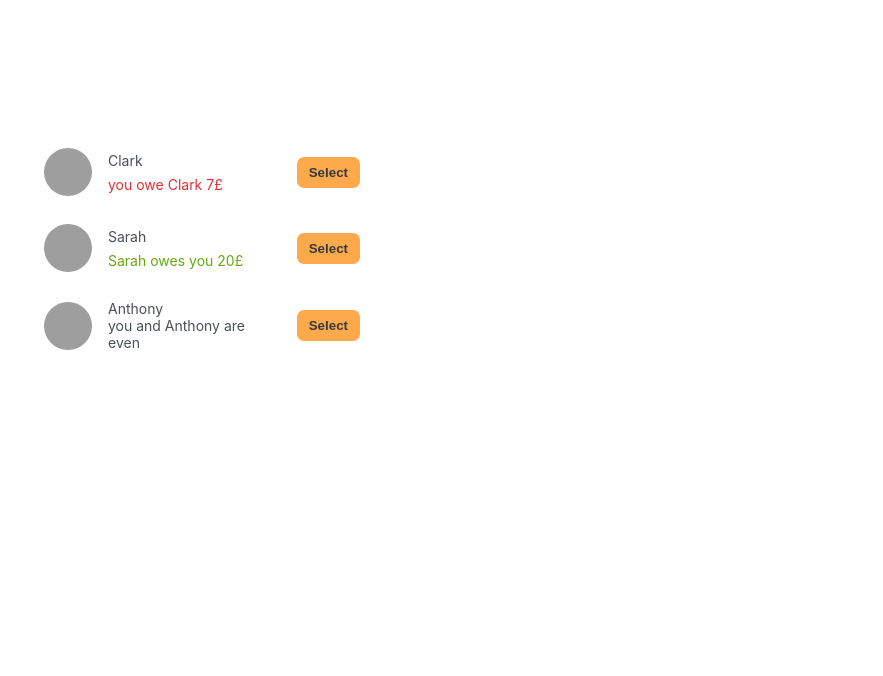
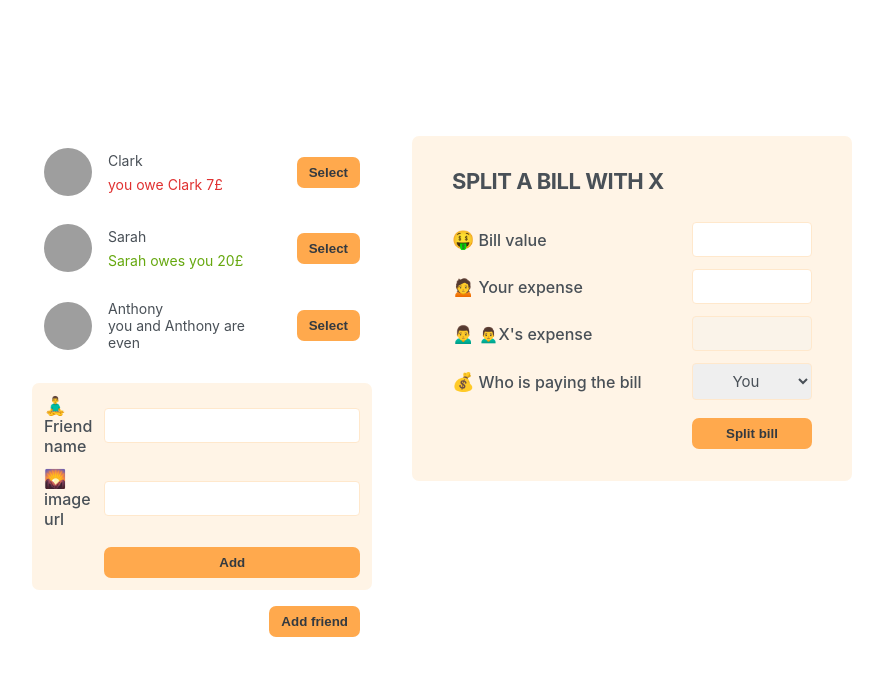
Before and after one commit to CiroFiniello/react-eat-n-split, a React (Vite) app: page / in a window 1280 px wide. Shown: the top 676 px of the page, without its empty margins (198-1081 px from the left). Built offline with nearby package versions, Linux system fonts and the light colour scheme; grey boxes are pictures that could not be loaded.

Commit message:
ho aggiunto il componente che permette di aggiungere l'amico , e l'altro componente con il form per dividere il pagamento

```diff
--- a/src/components/App.jsx
+++ b/src/components/App.jsx
@@ -28,7 +28,10 @@
     <div className="app">
       <div className="sidebar">
         <FriendList />
+        <FormAddFriend />
+        <Button>Add friend</Button>
       </div>
+      <FormSplitBill />
     </div>
   );
 }
@@ -62,7 +65,42 @@
       {friend.balance === 0 && (
         <p className="">you and {friend.name} are even </p>
       )}
-      <button className="button"> Select</button>
+      <Button> Select</Button>
     </li>
   );
 }
+
+function Button({ children }) {
+  return <button className="button"> {children}</button>;
+}
+function FormAddFriend() {
+  return (
+    <form className="form-add-friend">
+      <label>🧘‍♂️ Friend name</label>
+      <input type="text" />
+      <label>🌄image url</label>
+      <input type="text" />
+      <Button>Add</Button>
+    </form>
+  );
+}
+
+function FormSplitBill() {
+  return (
+    <form className="form-split-bill">
+      <h2>Split a bill with X</h2>
+      <label>🤑Bill value</label>
+      <input type="text" />
+      <label>🙍Your expense</label>
+      <input type="text" />
+      <label>🙍‍♂️🙍‍♂️X's expense</label>
+      <input type="text" disabled />
+      <label>💰Who is paying the bill</label>
+      <select>
+        <option value="user">You</option>
+        <option value="friend">X</option>
+      </select>
+      <Button>Split bill</Button>
+    </form>
+  );
+}
```
